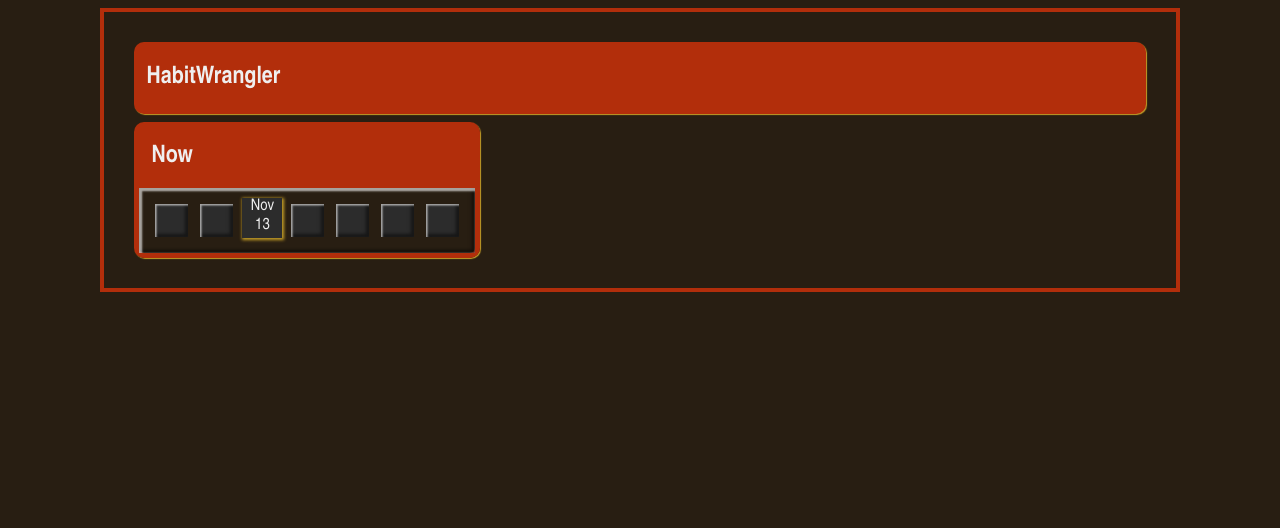
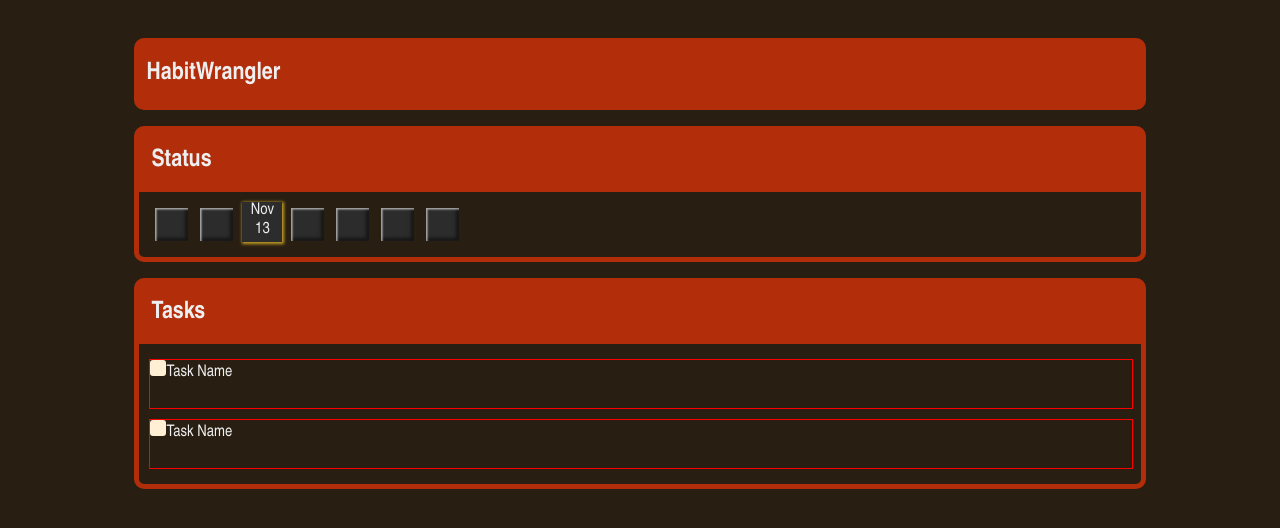
Before and after one commit to grantsiemens/habitwrangler, a React (Create React App) app: page / in a window 1280 px wide. Shown: the top 528 px of the page. Built offline with nearby package versions, Linux system fonts and the light colour scheme.

Commit message:
checkbox work in progress

```diff
--- a/src/App.js
+++ b/src/App.js
@@ -34,7 +34,6 @@ const SizingContainer = styled.div `
     width: 80%;
     margin-left: auto;
     margin-right: auto;
-    border: 4px solid ${props => props.theme.colorPrimary1};
     padding: 30px;
   }
 `
@@ -47,7 +46,6 @@ const StyledHeader = styled.header `
   width: 100%;
   min-height: 4.5em;
   margin-bottom: .5em;
-  box-shadow: ${props => props.theme.colorPrimary2} 1px 1px 1px;
   border-radius: 10px;
   display:flex;
   align-items: center;
--- a/src/Default.js
+++ b/src/Default.js
@@ -1,14 +1,17 @@
 import styled from "styled-components";
+import {useState} from 'react';
 
 const Flex = styled.div`
     display: flex;
+  flex-direction: ${props => props.column ? "column" : "row"};
 `;
 
 const StyledWindow = styled.div`
   border: ${props => props.theme.colorPrimary1} 5px solid;
-  display: inline-block;
-  box-shadow: ${props => props.theme.colorPrimary2} 1px 1px 1px;
+  display: block;
   border-radius: 10px;
+  margin-top: 1em;
+  margin-bottom: 1em;
 `
 
 const WindowTitleBar = styled.div`
@@ -24,7 +27,15 @@ const WindowPane = styled.div`
     padding: 10px;
     display: flex;
     align-items: center;
-    box-shadow: inset 0.1em 0.1em 0.1em 0.1em rgba(255,255,255,0.6), inset -0.2em -0.2em 0.2em 0 rgba(0,0,0,0.5);
+    border-radius: 1em;
+`;
+
+const Muntin = styled.span`
+    height: 5em;
+    width: 2px;
+    background: ${props => props.theme.colorPrimary2};
+    margin-left: 15px;
+    margin-right: 15px;
 `;
 
 const CurrentDay = styled.div`
@@ -44,25 +55,78 @@ const ProgressBar = styled.div`
   box-shadow: inset 0.1em 0.1em 0.1em 0 rgba(255,255,255,0.6), inset -0.2em -0.2em 0.2em 0 rgba(0,0,0,0.5);
 `;
 
-//Index Function
+const StyledTask = styled.div`
+  height: 3em;
+  width: 100%;
+  border: solid red 1px;
+  margin-bottom: 5px;
+  margin-top: 5px;
+`
+
+const StyledTaskList = styled.div`
+width:100%
+`
+
+const HiddenCheckbox = styled.input.attrs({ type: 'checkbox' })`
+  // Hide checkbox visually but remain accessible to screen readers.
+  // Source: https://polished.js.org/docs/#hidevisually
+  border: 0;
+  clip: rect(0 0 0 0);
+  clippath: inset(50%);
+  height: 1px;
+  margin: -1px;
+  overflow: hidden;
+  padding: 0;
+  position: absolute;
+  white-space: nowrap;
+  width: 1px;
+`
+const StyledCheckbox = styled.div`
+  display: inline-block;
+  width: 16px;
+  height: 16px;
+  background: ${props => props.checked ? 'salmon' : 'papayawhip'};
+  border-radius: 3px;
+  transition: all 150ms;
+`
+
+const CheckboxContainer = styled.div`
+  display: inline-block;
+  vertical-align: middle;
+`
+
+//Entry Component
 function Default(){
 
     return(
-Dash()
+        <>
+            <Status/>
+            <TaskList/>
+        </>
     )
 }
+
+//Components
+const Checkbox = ({ className, checked, ...props }) => (
+    <CheckboxContainer className={className}>
+        <HiddenCheckbox checked={checked} {...props} />
+        <StyledCheckbox checked={checked} />
+    </CheckboxContainer>
+)
 
 function Window(props){
     return(
         <StyledWindow>
             <WindowTitleBar><h1>{props.title}</h1></WindowTitleBar>
-            <WindowPane>{props.content}</WindowPane>
+            <WindowPane>
+                {props.content}
+            </WindowPane>
         </StyledWindow>
     )
 }
-function Dash(){
+function Status(){
     return(
-            <Window title="Now" content={
+            <Window title="Status" content={
                 <Flex>
                     <ProgressBar/>
                     <ProgressBar/>
@@ -77,4 +141,39 @@ function Dash(){
     )
 }
 
+const TaskList = () => {
+return (
+    <Window title="Tasks" content={
+        <StyledTaskList>
+        <Flex column>
+        <Task taskName="Task Name" checked={false} />
+        <Task taskName="Task Name" checked={true} />
+        </Flex>
+            </StyledTaskList>
+
+
+    }
+            />
+)
+}
+
+const Task = (props) => {
+const [checked, setCheck] = useState(false);
+
+    return(
+            <StyledTask>
+                <div>
+                <label>
+                    <Checkbox
+                        checked={checked}
+                        onChange={setCheck}
+                    />
+                    <span>{props.taskName}</span>
+                </label>
+                </div>
+
+            </StyledTask>
+    )
+}
+
 export default Default;
```
Also changed, not shown: 1 other file (tests, documents, lock files or other folders).
